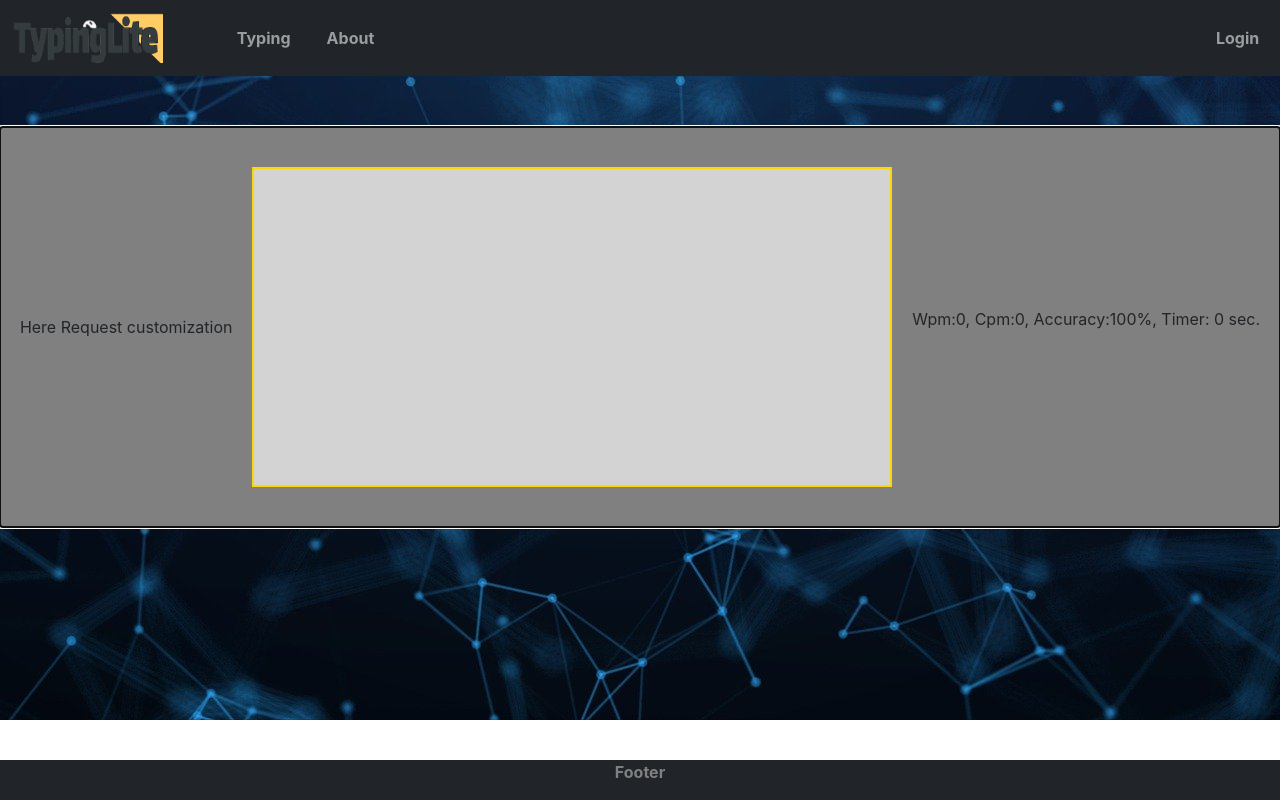
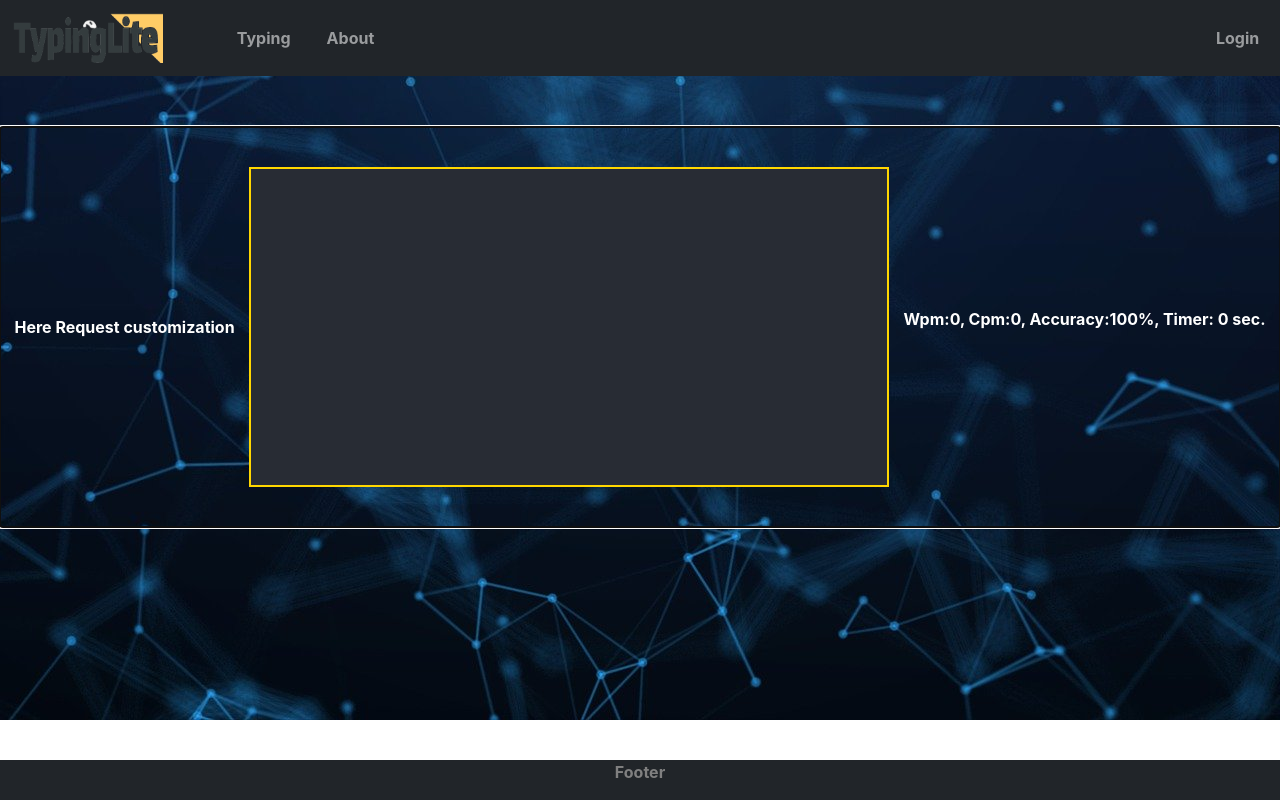
Before and after one commit to inowen/TypeAide, a React (Create React App) app in the folder react_frontend/: page / in a window 1280 px wide. Built offline with nearby package versions, Linux system fonts and the light colour scheme; no server answers.

Commit message:
Style: Adapt to make it fit the background, more darkmode-ish

```diff
--- a/react_frontend/src/TypingTest.css
+++ b/react_frontend/src/TypingTest.css
@@ -8,9 +8,10 @@
     display: flex;
     align-items: center;
     justify-content: space-evenly;
-    background-color: grey;
     min-height: 16em;
     height: 25em;
+    color: white;
+    font-weight: bold;
 }
 
 .typingtest:focus .textwindow {
@@ -22,7 +23,7 @@
     height: 80%;
     padding: 1em;
     border: 2px solid black;
-    background-color: lightgray;
+    background-color: #282c34;
 }
 
 .quoteLeft {
```
